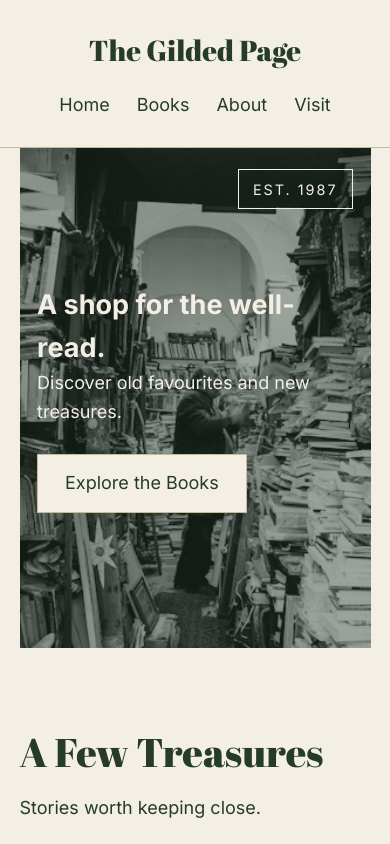
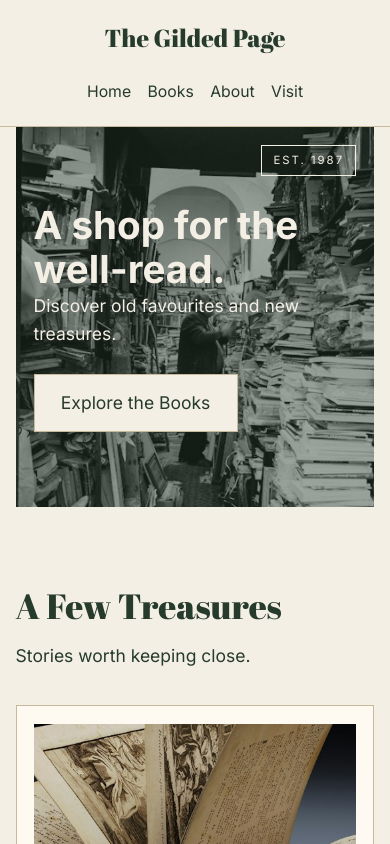
Before and after one commit to husseiniameena-ui/the-gilded-page, a plain HTML site: page index.html in a window 390 px wide. Shown: the top 844 px of the page. Drawn offline with Linux system fonts and the light colour scheme.

Commit message:
Add responsive design and headline animation

```diff
--- a/css/style.css
+++ b/css/style.css
@@ -1,25 +1,29 @@
 /* Google Fonts */
 @import url("https://fonts.googleapis.com/css2?family=Abril+Fatface&family=Inter:wght@400;700&display=swap");
 
-/* basic reset */
+/* Basic reset */
 * {
   margin: 0;
   padding: 0;
   box-sizing: border-box;
 }
 
-/* Abril Fatface font class from class */
+/ Abril Fatface font class from class /
 .abril-fatface-regular {
   font-family: "Abril Fatface", serif;
   font-weight: 400;
   font-style: normal;
 }
 
+html {
+  font-size: calc(16px + 0.390625vw);
+}
+
 body {
   background-color: #f4efe5;
   color: #263b2c;
   font-family: "Inter", sans-serif;
-  font-size: 18px;
+  font-size: 1rem;
   line-height: 1.6;
 }
 
@@ -41,7 +45,6 @@ nav a {
   color: #263b2c;
   text-decoration: none;
   padding: 0 0.5em;
-  transition: color 0.3s ease;
 }
 
 nav a:hover {
@@ -135,15 +138,7 @@ footer {
   background-color: #fffaf1;
   padding: 1em;
   border: 1px solid #c9b99b;
-  transition: transform 0.3s ease, box-shadow 0.3s ease;
 }
-
-.book:hover {
-  transform: translateY(-6px);
-  box-shadow: 0 8px 18px rgba(38, 59, 44, 0.15);
-}
-
-
 
 .book img {
   display: block;
@@ -164,9 +159,9 @@ footer {
 }
 
 @media (max-width: 800px) {
-  .book-grid {
-    grid-template-columns: 1fr;
-  }
+.book-grid {
+  grid-template-columns: repeat(2, 1fr);
+}
 
   header {
     flex-direction: column;
@@ -304,25 +299,89 @@ footer {
 }
 
 
-/* Headline animation */
-.tracking-in-expand {
-  animation: tracking-in-expand 0.7s cubic-bezier(0.215, 0.610, 0.355, 1.000) both;
+
+/* HEADLINE ANIMATION */
+
+.intro h1 {
+  animation: headlineReveal 1.2s ease-out;
 }
 
-@keyframes tracking-in-expand {
-  0% {
-    letter-spacing: -0.5em;
+@keyframes headlineReveal {
+  from {
     opacity: 0;
-    filter: blur(30px);
+    transform: translateY(1em);
   }
 
-  40% {
-    opacity: 0.6;
+  to {
+    opacity: 1;
+    transform: translateY(0);
+  }
+}
+
+
+/* MOBILE RESPONSIVE DESIGN */
+
+@media (max-width: 550px) {
+
+  body {
+    font-size: 1rem;
   }
 
-  100% {
-    letter-spacing: normal;
-    opacity: 1;
-    filter: blur(0);
+  header {
+    flex-direction: column;
+    gap: 1em;
+    padding: 1em 4%;
   }
+
+  .logo {
+    font-size: 1.4em;
+  }
+
+  nav {
+    display: flex;
+    flex-wrap: wrap;
+    justify-content: center;
+    gap: 0.4em;
+  }
+
+  nav a {
+    padding: 0.3em;
+    font-size: 0.9em;
+  }
+
+  main {
+    width: 92%;
+  }
+
+  .intro {
+    min-height: 380px;
+    padding: 4em 5%;
+  }
+
+  .intro h1 {
+    font-size: 2.2rem;
+    line-height: 1.15;
+  }
+
+  .shop-label {
+    font-size: 0.65em;
+  }
+
+  .book-grid {
+    grid-template-columns: 1fr;
+    gap: 1.5em;
+  }
+
+  .featured h2 {
+    font-size: 2rem;
+  }
+
+  .book img {
+    height: 240px;
+  }
+
+  footer {
+    padding: 1.5em 4%;
+  }
+
 }
```
